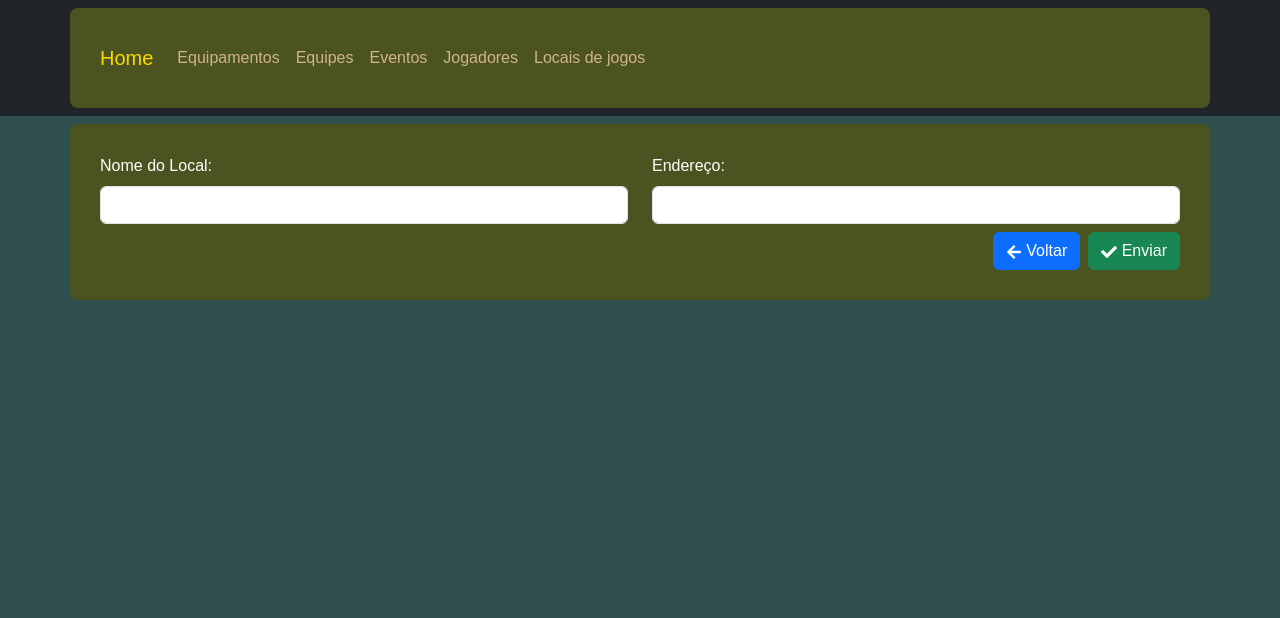
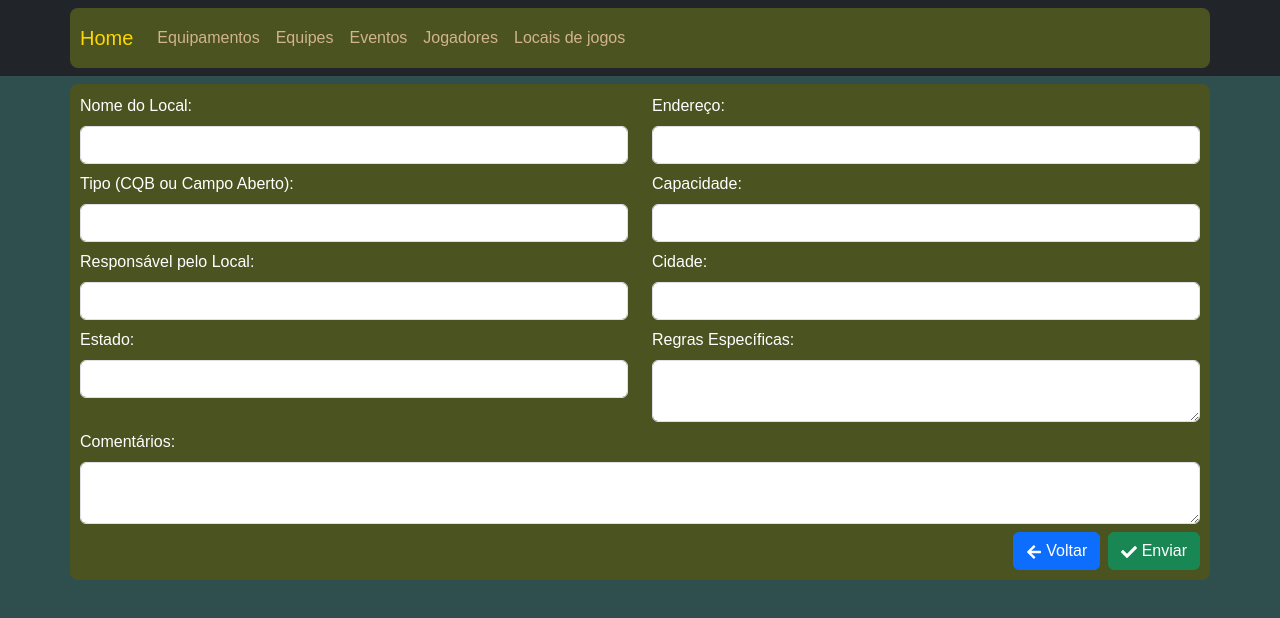
Before and after one commit to Blackinha/correcao-querido, a Next.js app: page /locaisdejogos/form in a window 1280 px wide. Shown: the top 618 px of the page. Built offline with nearby package versions, Linux system fonts and the light colour scheme.

Commit message:
editando page e css

```diff
--- a/src/app/banner.css
+++ b/src/app/banner.css
@@ -50,7 +50,7 @@ body {
   }
 
   .carousel-custom .carousel-item img {
-    max-height: 300px; /* Limitar altura das imagens do carrossel */
+    max-height: 500px; /* Limitar altura das imagens do carrossel */
     object-fit: cover;
   }
 
@@ -128,6 +128,44 @@ body {
   /* Cor do conteúdo */
   .container {
     background-color: #4B5320; /* Verde militar para o conteúdo */
-    padding: 30px;
+    padding: 10px;
     border-radius: 8px; /* Bordas arredondadas para suavizar */
   }
+  /* Efeitos nos cartões */
+.card-modern {
+  transition: transform 0.3s ease, box-shadow 0.3s ease;
+}
+
+.card-modern:hover {
+  transform: scale(1.05); /* Aumenta levemente o tamanho do cartão */
+  box-shadow: 0px 8px 20px rgba(0, 0, 0, 0.3); /* Sombra mais intensa ao passar o mouse */
+}
+
+/* Estilo dos títulos e textos nos cartões */
+.card-title {
+  color: #2F4F4F; /* Título em cinza escuro */
+  transition: color 0.3s ease;
+}
+
+.card-modern:hover .card-title {
+  color: #FFD700; /* Dourado no título ao passar o mouse */
+}
+
+.card-footer {
+  background-color: transparent; /* Fundo transparente para a rodapé do card */
+  transition: background-color 0.3s ease;
+}
+
+.card-footer:hover {
+  background-color: rgba(85, 107, 47, 0.7); /* Fundo verde com transparência ao passar o mouse */
+}
+
+/* Estilo do botão no card */
+.card-modern .btn {
+  transition: background-color 0.3s ease, color 0.3s ease;
+}
+
+.card-modern .btn:hover {
+  background-color: #FFD700; /* Fundo amarelo dourado */
+  color: #4B5320; /* Texto verde militar */
+}
--- a/src/app/locaisdejogos/form/page.js
+++ b/src/app/locaisdejogos/form/page.js
@@ -23,7 +23,7 @@ export default function LocalAirsoftFormPage(props) {
   const localEditado = id ? locaisAirsoft.find((item) => item.id === id) : null;
   console.log(localEditado);
 
-  // função para salvar os dados do form
+  // Função para salvar os dados do form
   function salvar(dados) {
     // Se localEditado existe, mudar os dados e gravar no localStorage
     if (localEditado) {
@@ -73,7 +73,6 @@ export default function LocalAirsoftFormPage(props) {
   return (
     <Pagina titulo={"Cadastro de Local de Airsoft"}>
       {/* Formulário */}
-
       <Formik
         // Atributos do formik
         // Se for edição, coloca os dados de localEditado
@@ -130,7 +129,125 @@ export default function LocalAirsoftFormPage(props) {
                   </Form.Group>
                 </Row>
 
-                {/* Campos restantes... */}
+                <Row className="mb-2">
+                  <Form.Group as={Col}>
+                    <Form.Label>Tipo (CQB ou Campo Aberto):</Form.Label>
+                    <Form.Control
+                      name="tipo"
+                      type="text"
+                      value={values.tipo}
+                      onChange={handleChange}
+                      onBlur={handleBlur}
+                      isValid={touched.tipo && !errors.tipo}
+                      isInvalid={touched.tipo && errors.tipo}
+                    />
+                    <Form.Control.Feedback type="invalid">
+                      {errors.tipo}
+                    </Form.Control.Feedback>
+                  </Form.Group>
+
+                  <Form.Group as={Col}>
+                    <Form.Label>Capacidade:</Form.Label>
+                    <Form.Control
+                      name="capacidade"
+                      type="number"
+                      value={values.capacidade}
+                      onChange={handleChange}
+                      onBlur={handleBlur}
+                      isValid={touched.capacidade && !errors.capacidade}
+                      isInvalid={touched.capacidade && errors.capacidade}
+                    />
+                    <Form.Control.Feedback type="invalid">
+                      {errors.capacidade}
+                    </Form.Control.Feedback>
+                  </Form.Group>
+                </Row>
+
+                <Row className="mb-2">
+                  <Form.Group as={Col}>
+                    <Form.Label>Responsável pelo Local:</Form.Label>
+                    <Form.Control
+                      name="responsavel"
+                      type="text"
+                      value={values.responsavel}
+                      onChange={handleChange}
+                      onBlur={handleBlur}
+                      isValid={touched.responsavel && !errors.responsavel}
+                      isInvalid={touched.responsavel && errors.responsavel}
+                    />
+                    <Form.Control.Feedback type="invalid">
+                      {errors.responsavel}
+                    </Form.Control.Feedback>
+                  </Form.Group>
+
+                  <Form.Group as={Col}>
+                    <Form.Label>Cidade:</Form.Label>
+                    <Form.Control
+                      name="cidade"
+                      type="text"
+                      value={values.cidade}
+                      onChange={handleChange}
+                      onBlur={handleBlur}
+                      isValid={touched.cidade && !errors.cidade}
+                      isInvalid={touched.cidade && errors.cidade}
+                    />
+                    <Form.Control.Feedback type="invalid">
+                      {errors.cidade}
+                    </Form.Control.Feedback>
+                  </Form.Group>
+                </Row>
+
+                <Row className="mb-2">
+                  <Form.Group as={Col}>
+                    <Form.Label>Estado:</Form.Label>
+                    <Form.Control
+                      name="estado"
+                      type="text"
+                      value={values.estado}
+                      onChange={handleChange}
+                      onBlur={handleBlur}
+                      isValid={touched.estado && !errors.estado}
+                      isInvalid={touched.estado && errors.estado}
+                    />
+                    <Form.Control.Feedback type="invalid">
+                      {errors.estado}
+                    </Form.Control.Feedback>
+                  </Form.Group>
+
+                  <Form.Group as={Col}>
+                    <Form.Label>Regras Específicas:</Form.Label>
+                    <Form.Control
+                      name="regras"
+                      as="textarea"
+                      value={values.regras}
+                      onChange={handleChange}
+                      onBlur={handleBlur}
+                      isValid={touched.regras && !errors.regras}
+                      isInvalid={touched.regras && errors.regras}
+                    />
+                    <Form.Control.Feedback type="invalid">
+                      {errors.regras}
+                    </Form.Control.Feedback>
+                  </Form.Group>
+                </Row>
+
+                <Row className="mb-2">
+                  <Form.Group as={Col}>
+                    <Form.Label>Comentários:</Form.Label>
+                    <Form.Control
+                      name="comentarios"
+                      as="textarea"
+                      value={values.comentarios}
+                      onChange={handleChange}
+                      onBlur={handleBlur}
+                      isValid={touched.comentarios && !errors.comentarios}
+                      isInvalid={touched.comentarios && errors.comentarios}
+                    />
+                    <Form.Control.Feedback type="invalid">
+                      {errors.comentarios}
+                    </Form.Control.Feedback>
+                  </Form.Group>
+                </Row>
 
                 {/* botões */}
                 <Form.Group className="text-end">
```
Also changed, not shown: src/app/Jogadores/page.js (+8 -0 lines), src/app/equipamentos/page.js (+8 -0 lines), src/app/equipes/page.js (+8 -0 lines), src/app/eventos/page.js (+8 -0 lines), src/app/locaisdejogos/page.js (+8 -0 lines), src/app/page.js (+57 -29 lines), src/components/Pagina.js (line endings or trailing spaces).
